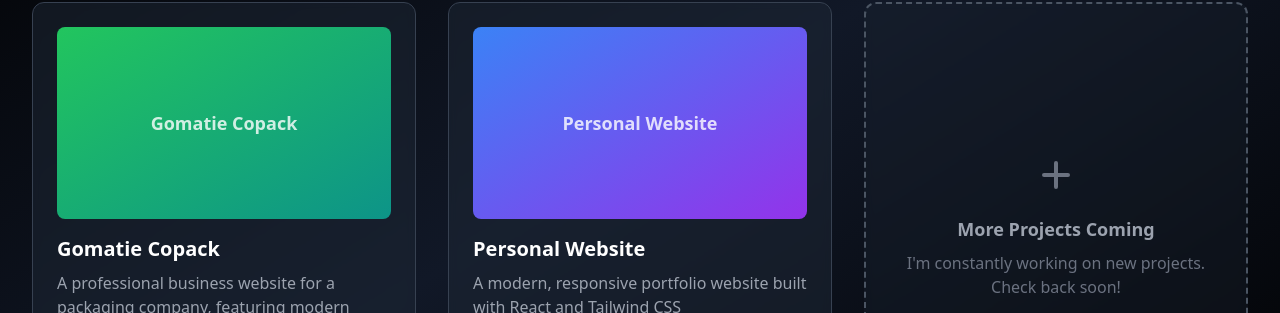
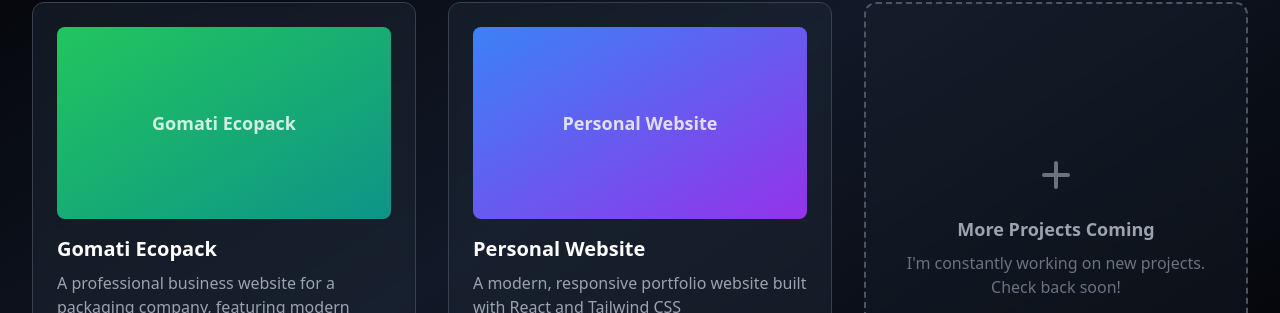
Before and after one commit to sdhaval97/personal-website, a React (Vite) app: page /projects in a window 1280 px wide. Shown: the part 319-632 px from the top of the page. Built offline with nearby package versions, Linux system fonts and the light colour scheme.

Commit message:
fixed the name

```diff
--- a/src/pages/Projects.jsx
+++ b/src/pages/Projects.jsx
@@ -3,7 +3,7 @@ import React from 'react'
 const Projects = () => {
   const projects = [
     {
-      title: "Gomatie Copack",
+      title: "Gomati Ecopack",
       description: "A professional business website for a packaging company, featuring modern design and responsive layout",
       tech: ["React", "Tailwind CSS", "Vite"],
       status: "Live",
```
